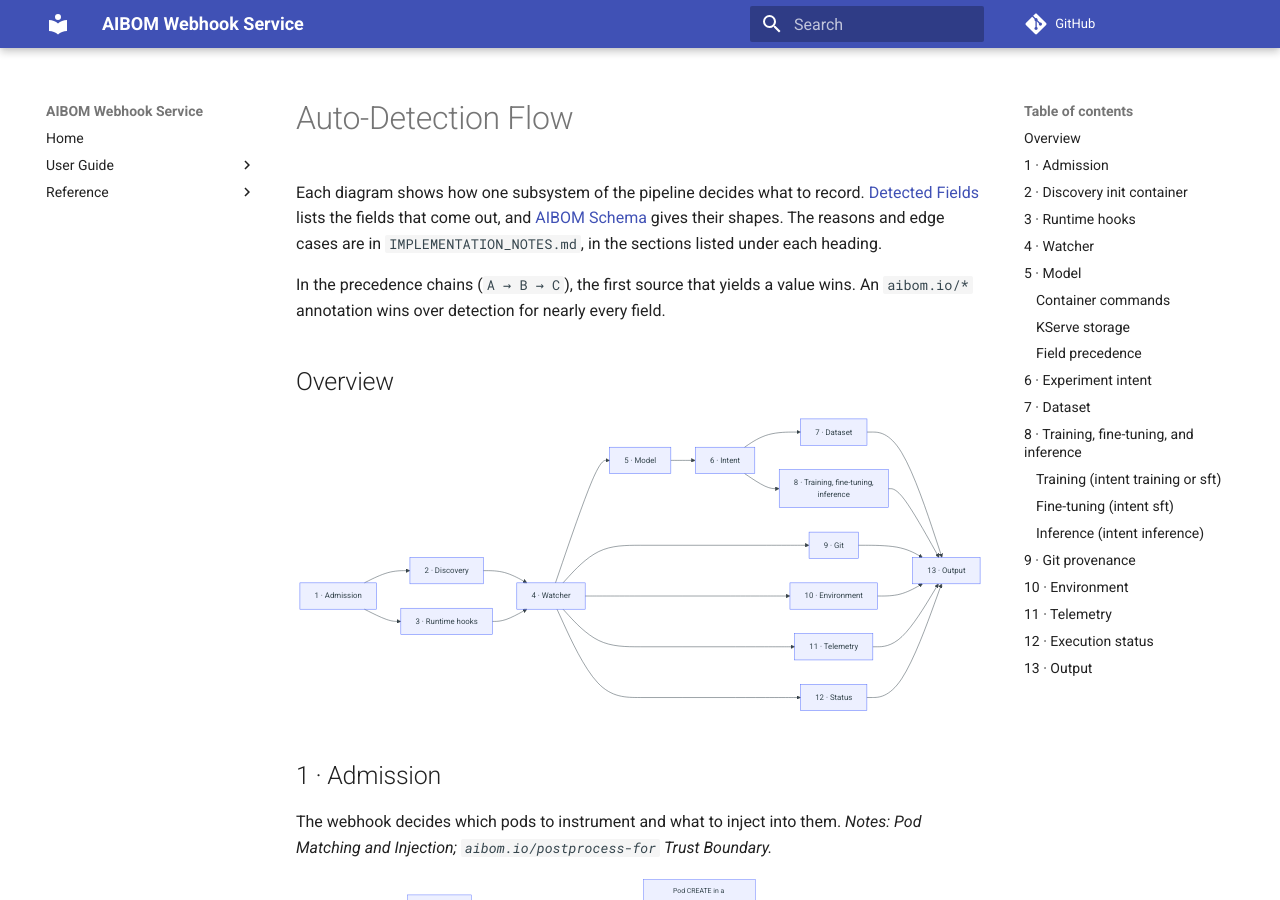
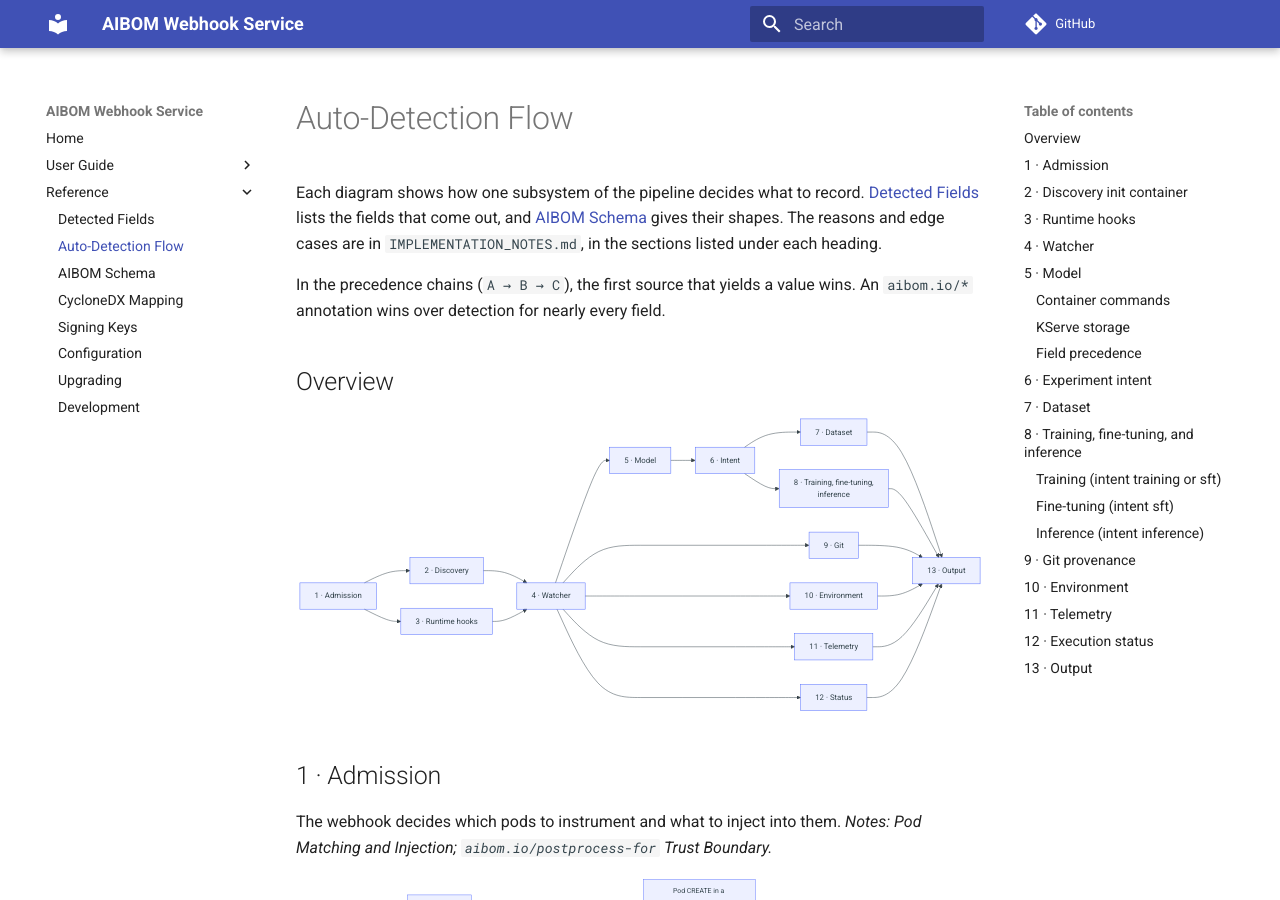
Before and after one commit to gavinsan33/aibom-webhook-service, an MkDocs documentation site: the page built from docs/reference/auto-detection.md, in a window 1280 px wide and 900 px high. Built offline with MkDocs 1.6.1 and Material for MkDocs 9.7.7, drawn with Linux system fonts in a browser that asks for light colours; comment, search, counter and statistics services are not loaded.

Commit message:
Add the auto-detection flow page to the docs nav

```diff
--- a/mkdocs.yml
+++ b/mkdocs.yml
@@ -31,6 +31,7 @@ nav:
       - Troubleshooting: user-guide/troubleshooting.md
   - Reference:
       - Detected Fields: CAPABILITIES.md
+      - Auto-Detection Flow: reference/auto-detection.md
       - AIBOM Schema: reference/schema.md
       - CycloneDX Mapping: reference/cyclonedx-mapping.md
       - Signing Keys: reference/signing.md
```
